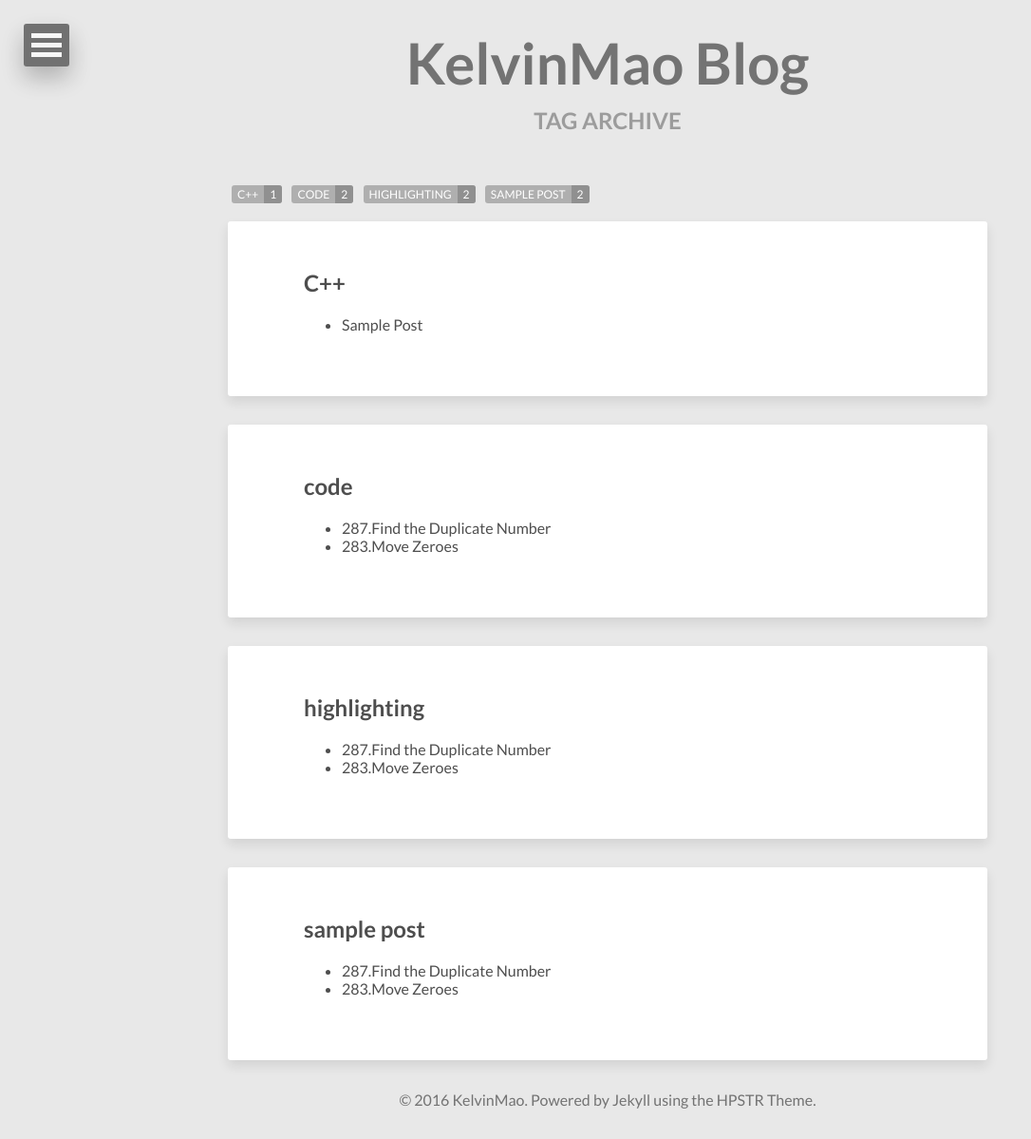
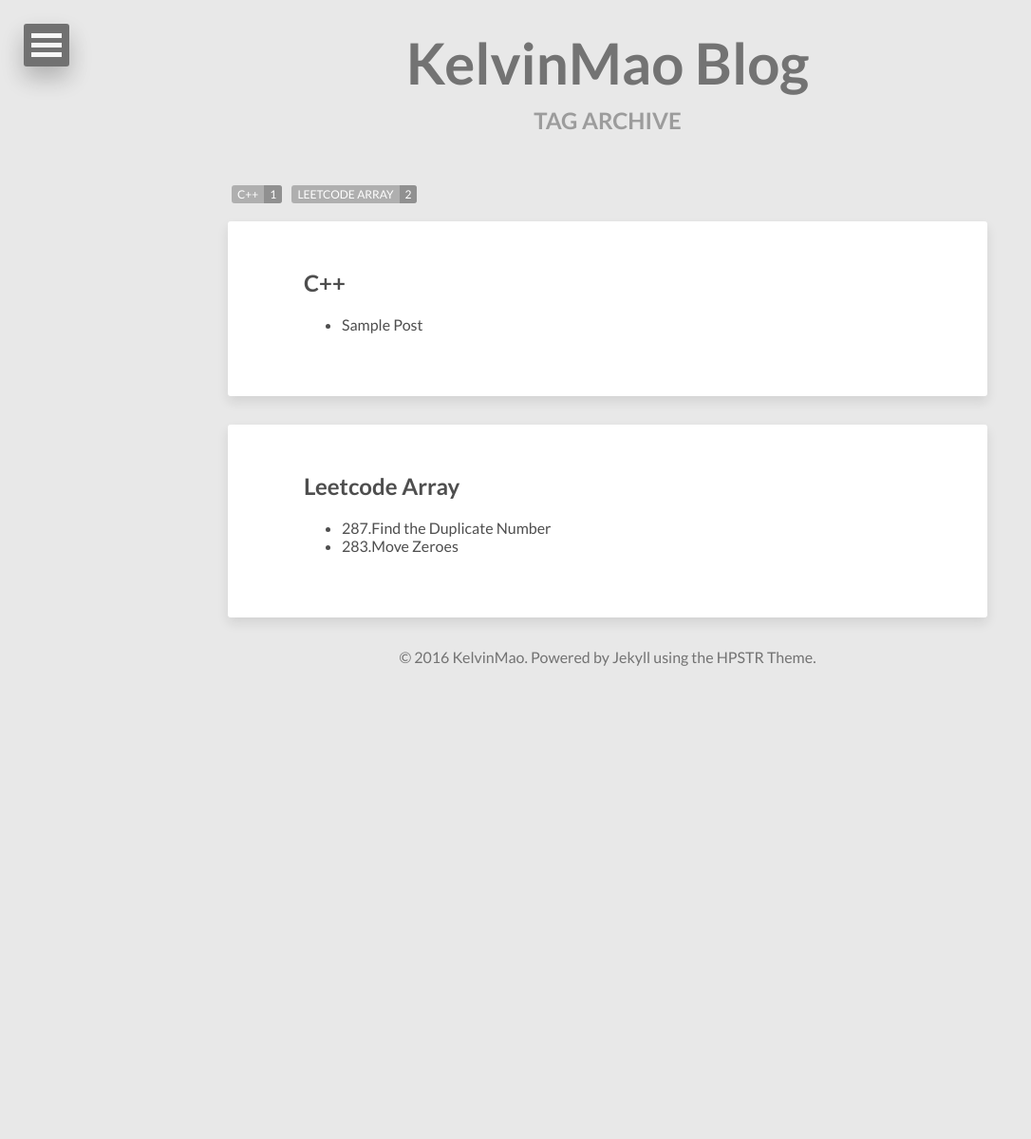
Before and after one commit to Kelvinmao/kelvinmao.github.io, a Jekyll site: the page built from tags/index.html, in a window 1280 px wide. Shown: the whole page at 95% size, without its empty margins (0-1086 px from the left). Built offline with Jekyll 4.4.1, drawn with Linux system fonts in a browser that asks for light colours; nearby versions of some CDN libraries; after the commit the page ends 900 px from its top, so only the background shows below that.

Commit message:
2016-08-14

```diff
--- a/_posts/2016-08-14-283.Move Zeroes.md
+++ b/_posts/2016-08-14-283.Move Zeroes.md
@@ -3,7 +3,7 @@ layout: post
 title: 283.Move Zeroes
 description: "Demo post displaying the various ways of highlighting code in Markdown."
 modified: 2016-06-01T15:27:45-04:00
-tags: [sample post, code, highlighting]
+tags: [Leetcode Array]
 image:
   feature: abstract-10.jpg
   credit: dargadgetz
--- a/_posts/2016-08-14-287.Find the Duplicate Number.md
+++ b/_posts/2016-08-14-287.Find the Duplicate Number.md
@@ -3,7 +3,7 @@ layout: post
 title: 287.Find the Duplicate Number
 description: "Demo post displaying the various ways of highlighting code in Markdown."
 modified: 2016-06-01T15:27:45-04:00
-tags: [sample post, code, highlighting]
+tags: [Leetcode Array]
 image:
   feature: abstract-10.jpg
   credit: dargadgetz
```
